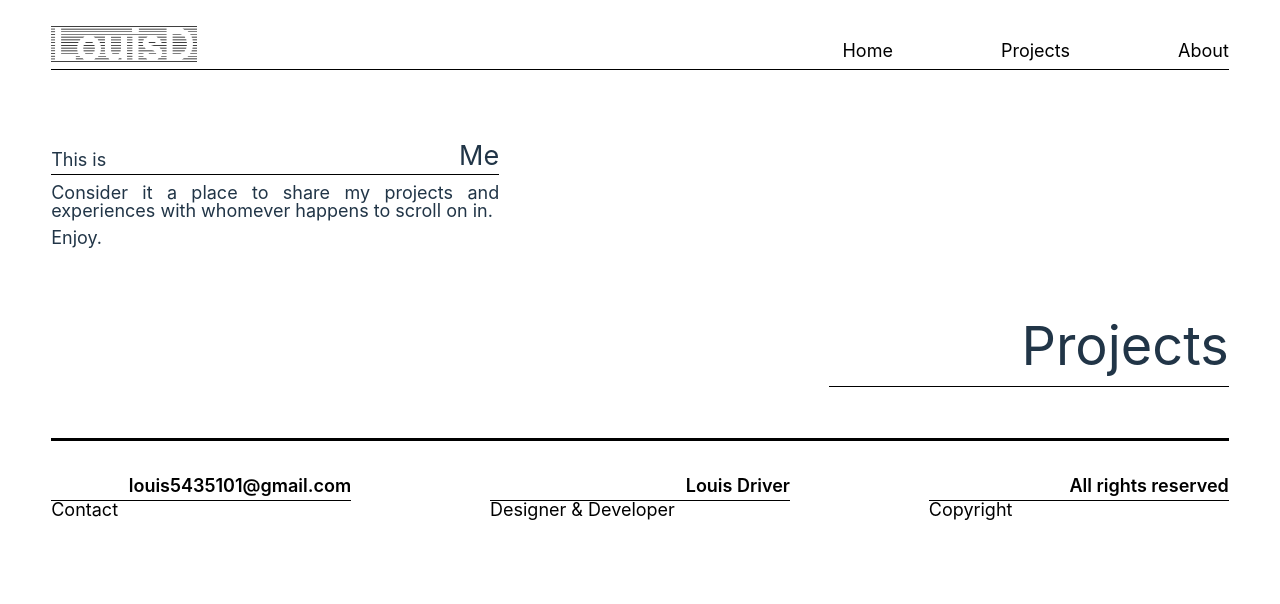
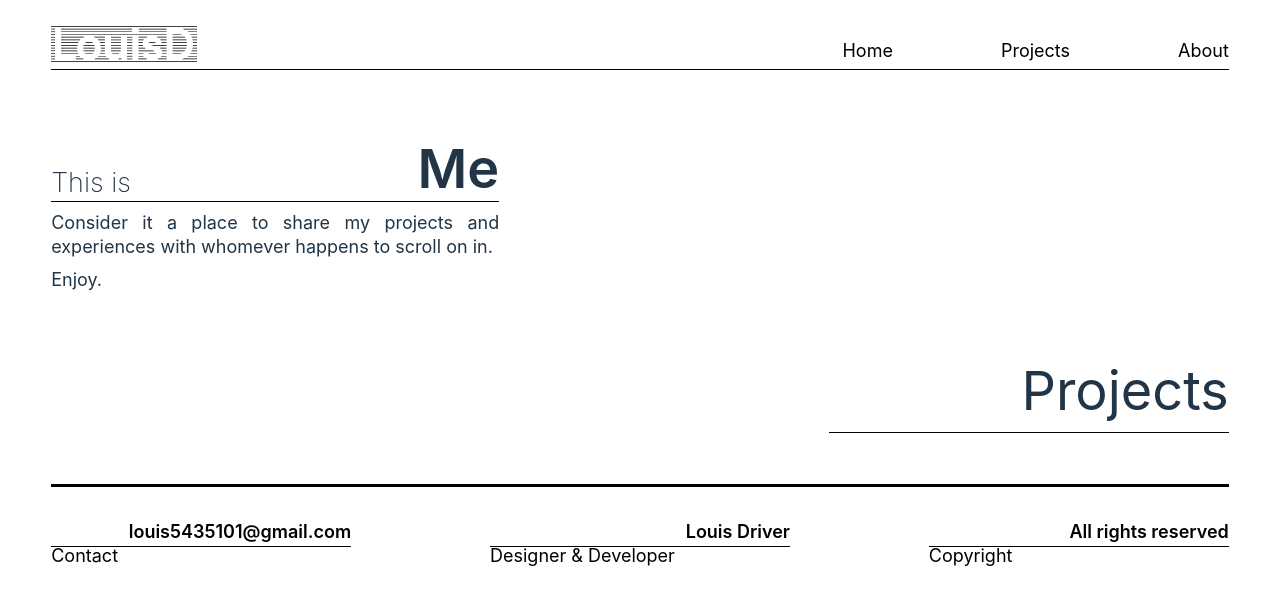
Before and after one commit to louis-driver/louisd-personal-site, a React (Vite) app: page / in a window 1280 px wide. Shown: the top 604 px of the page. Built offline with nearby package versions, Linux system fonts and the light colour scheme; a web font is replaced by a local one.

Commit message:
Add conditionally rendered link

```diff
--- a/src/components/HeroSection.tsx
+++ b/src/components/HeroSection.tsx
@@ -1,3 +1,4 @@
+import { Link } from "react-router-dom";
 import "../styles/HeroSection.css";
 
 {/* Define prop types for typescript */}
@@ -5,6 +6,7 @@ interface HeroSectionProps {
     h3: string;
     h2: string;
     paragraphs: Paragraph[];
+    link: Link | null;
 }
 
 interface Paragraph {
@@ -12,7 +14,13 @@ interface Paragraph {
     paragraph: string;
 }
 
-function HeroSection({ h3, h2, paragraphs }: HeroSectionProps) {
+interface Link {
+    hasLink: boolean;
+    linkText: string;
+    linkRoute: string;
+}
+
+function HeroSection({ h3, h2, paragraphs, link }: HeroSectionProps) {
     return (
         <section className="hero-section" >
             <header className="hero-header">
@@ -20,6 +28,10 @@ function HeroSection({ h3, h2, paragraphs }: HeroSectionProps) {
                 <h2>{h2}</h2> {/* Display h2 prop in component */}
             </header>
             {paragraphs.map(({id, paragraph}) => <p key={id}>{paragraph}</p>)} {/* Allow a variable number of paragraphs to be included in the section */}
+            {/* Conditionally render link if provided */}
+            {link != null &&
+                <Link to={link.linkRoute}>{link.linkText}</Link>
+            }
         </section>
     )
 }
--- a/src/styles/HeroSection.css
+++ b/src/styles/HeroSection.css
@@ -12,15 +12,20 @@
     border-bottom: var(--line-width-thin) solid var(--color-primary);
 }
 
-.hero-header h1 {
+.hero-header h2 {
     font-size: var(--font-size-large);
+    font-weight: 600;
+    width: fit-content;
 }
 
-.hero-header h2 {
+.hero-header h3 {
     font-size: var(--font-size-medium);
+    font-weight: 200;
+    width: fit-content;
 }
 
 .hero-section p {
     margin: var(--paragraph-margin-vertical) 0;
     text-align: justify;
+    line-height: 1.35em;
 }
```
